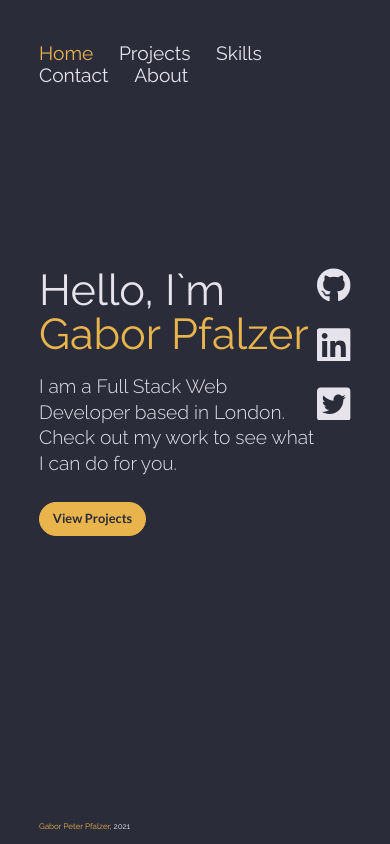
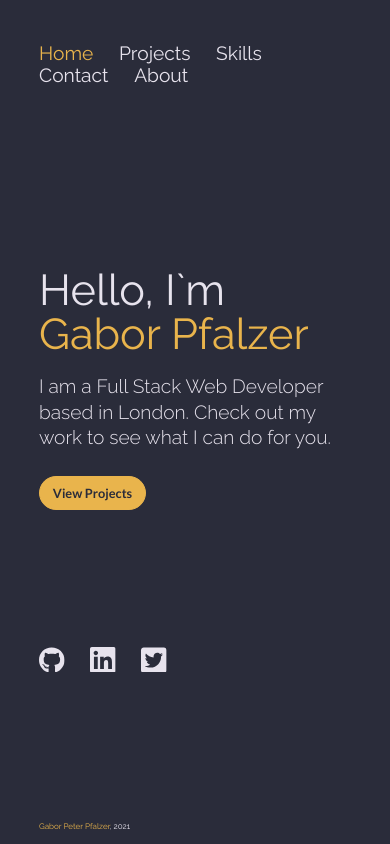
Before and after one commit to pfalzergbr/portfolio, a Next.js app: page / in a window 390 px wide. Built offline with nearby package versions, Linux system fonts and the light colour scheme.

Commit message:
make home page responsive

```diff
--- a/components/landing/styles/SocialIcon.module.scss
+++ b/components/landing/styles/SocialIcon.module.scss
@@ -3,8 +3,8 @@
 .socialIcon_container {
   position: relative;
   display: inline-block;
-  height: 4.2rem;
-  width: 4.2rem;
+  height: 3.2rem;
+  width: 3.2rem;
   cursor: pointer;
 
   // &:hover .socialIcon {
@@ -13,8 +13,8 @@
 }
 
 .socialIcon {
-  height: 4.2rem;
-  width: 4.2rem;
+  height: 3.2rem;
+  width: 3.2rem;
   fill: $color-off-white;
   // transition: 0.2s ease-in-out;
 
--- a/components/landing/styles/SocialWidget.module.scss
+++ b/components/landing/styles/SocialWidget.module.scss
@@ -1,14 +1,24 @@
 @import '../../../styles/abstracts/variables';
+@import '../../../styles/abstracts/mixins';
 
 .socialWidget {
   display: flex;
-  flex-direction: column;
+
   justify-content: flex-start;
 
-  grid-column: 2/3;
-  grid-row: 2/3;
+  grid-column: 1/2;
+  grid-row: 4/5;
 
   & > a {
-    margin-bottom: $space-32;
+    margin-right: $space-32;
+  }
+
+  @include tablet-landscape-up {
+    flex-direction: column;
+    grid-column: 2/3;
+    grid-row: 2/3;
+    & > a {
+      margin-bottom: $space-32;
+    }
   }
 }
--- a/pages/index.module.scss
+++ b/pages/index.module.scss
@@ -3,8 +3,14 @@
 .landing {
   height: 100%;
   display: grid;
-  grid-template-rows: 1fr max-content 2fr;
-  grid-template-columns: 1fr min-content;
+  grid-template-rows: 1fr max-content 1fr max-content 1fr;
+  grid-template-columns: 1fr;
   // grid-row: 2/3;
   @include centered-container;
+
+
+  @include tablet-landscape-up {
+    grid-template-rows: 1fr max-content 2fr;
+    grid-template-columns: 1fr min-content;
+  }
 }
```
